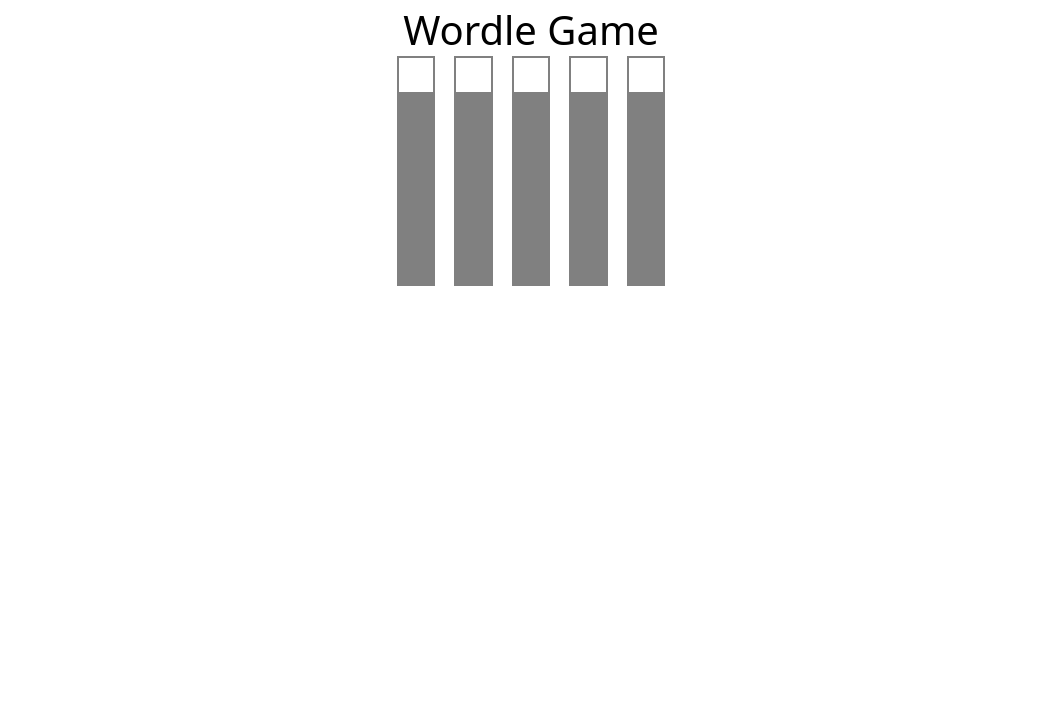
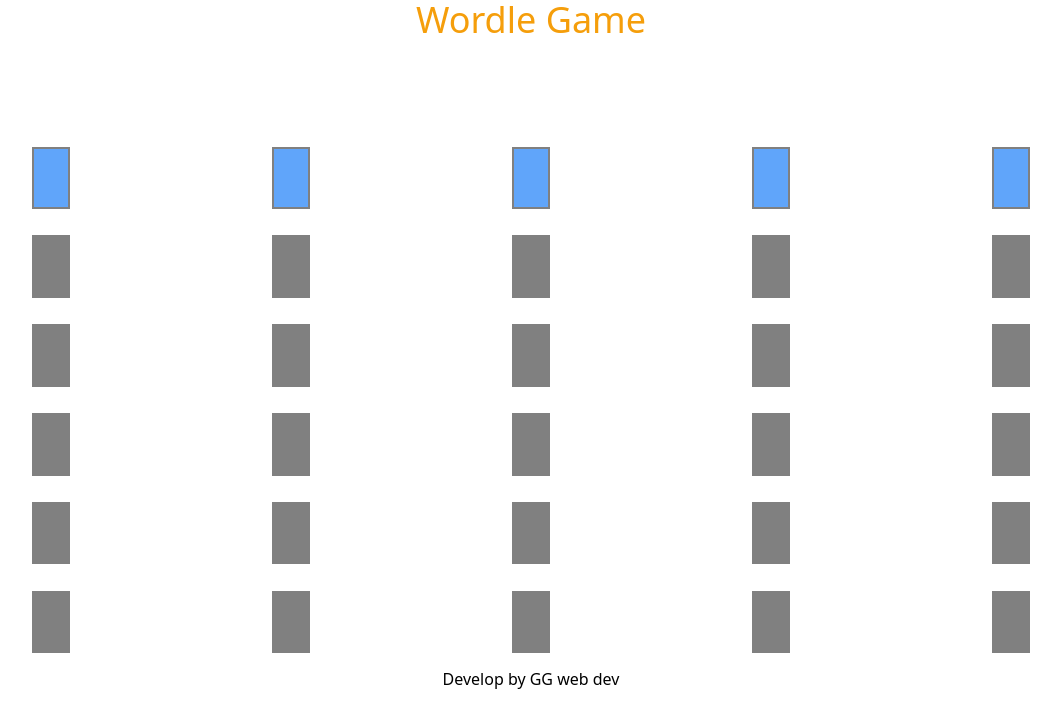
Before and after one commit to ghislaingirardeau/wordle-game, a Vue app: page / in a window 1280 px wide. Shown: the top 728 px of the page, without its empty margins (109-1170 px from the left). Built offline with nearby package versions, Linux system fonts and the light colour scheme.

Commit message:
css: display block container and letters

```diff
--- a/src/App.vue
+++ b/src/App.vue
@@ -31,7 +31,7 @@ const randomWord = computed(() => {
 
 <style>
 body {
-  max-height: 100vh;
+  height: 100vh;
   margin: 0px;
 }
 </style>
--- a/src/components/GuessLetter.vue
+++ b/src/components/GuessLetter.vue
@@ -1,5 +1,8 @@
 <template>
-  <ul class="letters" :class="isCurrentWord ? props.classesStyling : ''">
+  <ul
+    class="flex justify-around items-center list-none px-10"
+    :class="isCurrentWord ? props.classesStyling : ''"
+  >
     <li
       v-for="numberLetter in 5"
       :key="`${numberLetter}`"
@@ -76,19 +79,12 @@ function feedbackLetter(numberLetter, reveal) {
 </script>
 
 <style lang="css" scoped>
-.letters {
-  display: flex;
-  align-items: center;
-  justify-content: center;
-  list-style-type: none;
-  padding-inline-start: 0px;
-}
 .letter {
   display: flex;
   align-items: center;
   justify-content: center;
   width: 1.6em;
-  height: 1.6em;
+  height: 2.6em;
   margin-inline: 0.4em;
   padding: 0.4em;
   border: 2px solid grey;
@@ -97,7 +93,7 @@ function feedbackLetter(numberLetter, reveal) {
 }
 
 .active {
-  background-color: rgb(255, 255, 255);
+  background-color: theme("colors.white");
 }
 
 .shake {
@@ -105,10 +101,10 @@ function feedbackLetter(numberLetter, reveal) {
 }
 
 li[data-letter-feedback="almost"] {
-  background-color: rgb(255, 221, 0);
+  background-color: theme("colors.amber.DEFAULT");
 }
 li[data-letter-feedback="correct"] {
-  background-color: green;
+  background-color: theme("colors.amber.DEFAULT");
 }
 
 li[data-letter].flip {
--- a/src/components/WordleBoard.vue
+++ b/src/components/WordleBoard.vue
@@ -42,17 +42,17 @@ function startNewGame(event: Event) {
 </script>
 
 <template>
-  <div class="game">
-    <h1 class="game_header">Wordle Game</h1>
+  <div class="flex flex-col justify-start items-center h-screen">
+    <h1 class=" text-4xl text-center text-amber-dark h-1/6 w-full">Wordle Game</h1>
     <!-- input avec l'event attaché, a chaque event, MAJ la constante  guessSubmited-->
     <guess-input
       @guess-submitted="onSubmitGuess"
       :disabledInput="isGameOver"
       :guessSubmited="guessSubmited"
       :wordOfTheDay="wordOfTheDay"
-      class="game_content"
+      class="h-4/6 flex flex-col justify-around w-full"
     />
-    <div v-if="isGameOver" class="game_footer">
+    <div v-if="isGameOver" class="h-1/6 flex flex-col justify-start items-center ">
       <h2
         v-text="
           guessSubmited.includes(wordOfTheDay)
@@ -62,29 +62,11 @@ function startNewGame(event: Event) {
       ></h2>
       <button type="reset" @click="startNewGame">Play again</button>
     </div>
+    <div v-else class="h-1/6 flex flex-col justify-start items-center ">
+      <p>Develop by GG web dev</p>
+    </div>
   </div>
 </template>
 
 <style scoped lang="css">
-.game {
-  display: flex;
-  justify-content: center;
-  align-items: center;
-  flex-direction: column;
-}
-
-.game_header {
-  font-size: 2.5rem;
-  max-height: 7vh;
-}
-.game_content {
-  max-height: 70vh;
-}
-.game_footer {
-  margin-top: 0.4rem;
-  display: flex;
-  flex-direction: column;
-  justify-content: center;
-  align-items: center;
-}
 </style>
```
